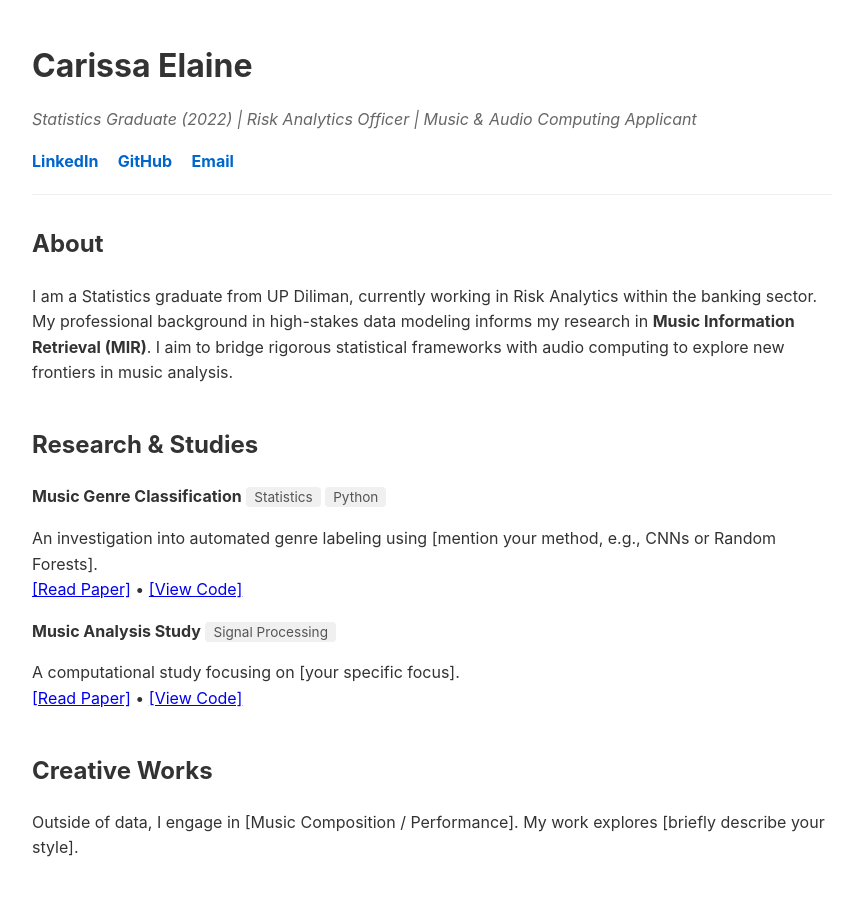
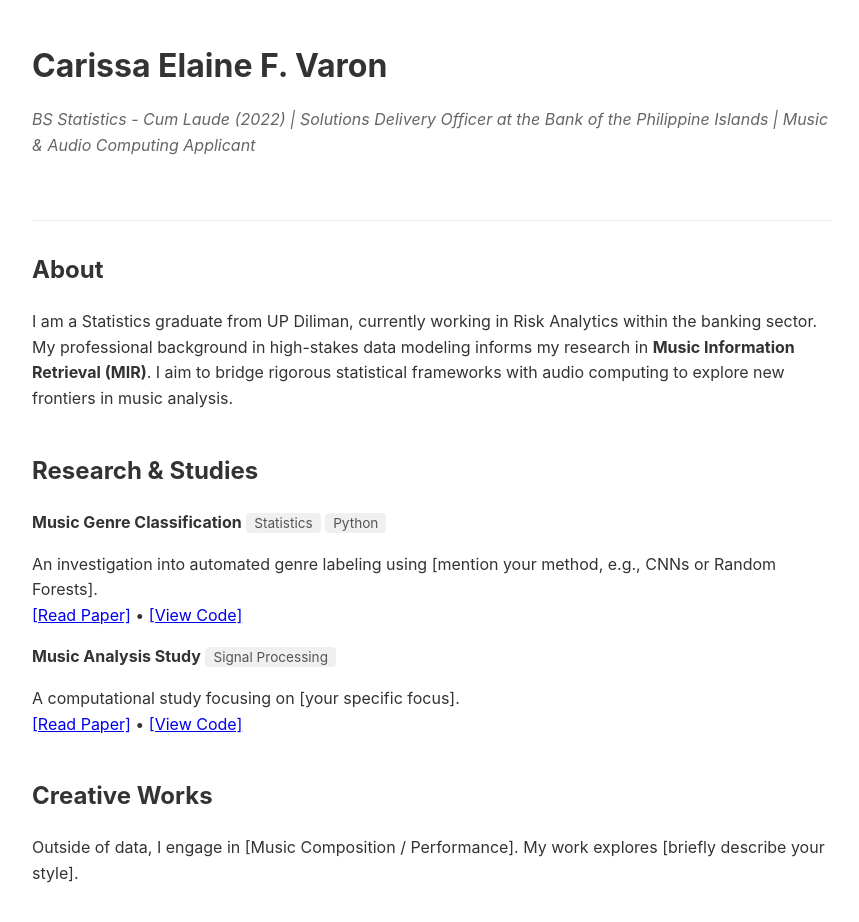
Before and after one commit to vcarselaine-bit/vcarselaine-bit.github.io, a plain HTML site: page index.html in a window 1280 px wide. Shown: the whole page, without its empty margins (208-1067 px from the left). Before the commit the page ends 901 px from the top, so only its background shows below. Drawn offline with Linux system fonts and the light colour scheme.

Commit message:
Update index.html

```diff
--- a/index.html
+++ b/index.html
@@ -3,7 +3,7 @@
 <head>
     <meta charset="UTF-8">
     <meta name="viewport" content="width=device-width, initial-scale=1.0">
-    <title>Carissa Elaine | Portfolio</title>
+    <title>Carissa Elaine F. Varon | Portfolio</title>
     <style>
         body { font-family: -apple-system, sans-serif; line-height: 1.6; max-width: 800px; margin: 40px auto; padding: 0 20px; color: #333; }
         header { border-bottom: 1px solid #eee; padding-bottom: 20px; margin-bottom: 30px; }
@@ -19,12 +19,13 @@
 <body>
 
 <header>
-    <h1>Carissa Elaine</h1>
-    <p class="subtitle">Statistics Graduate (2022) | Risk Analytics Officer | Music & Audio Computing Applicant</p>
+    <h1>Carissa Elaine F. Varon</h1>
+    <p class="subtitle"> BS Statistics - Cum Laude (2022) | Solutions Delivery Officer at the Bank of the Philippine Islands | Music & Audio Computing Applicant</p>
     <div class="links">
-        <a href="#">LinkedIn</a>
-        <a href="#">GitHub</a>
-        <a href="mailto:your-email@example.com">Email</a>
+        <a href="https://www.linkedin.com/in/carissavaron/" target ="_blank" title="LinkedIn"><i class ="fab fa-linkedin"></i></a>
+        <a href="https://github.com/vcarselaine-bit" target ="_blank" title="Github"><i class ="fab fa-github"></i></a>
+        <a href="https://www.instagram.com/awesomesmallkid/" target ="_blank" title="Instagram"><i class ="fab fa-instagram"></i></a>
+        <a href="mailto:vcarselaine@gmail.com" title ="Email"><i class="fas fa-envelope"></i></a>
     </div>
 </header>
 
```
